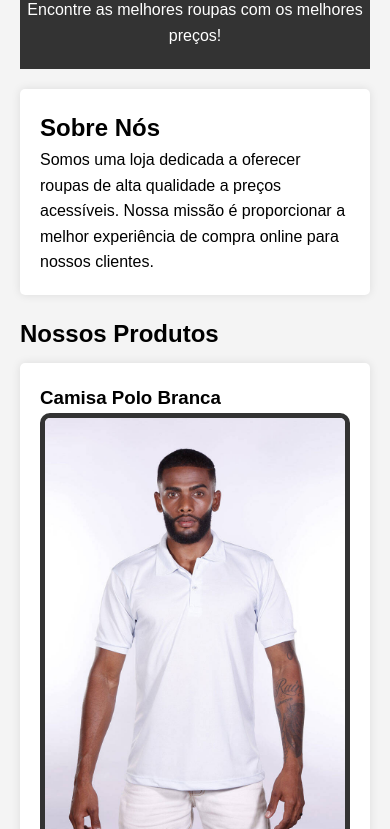
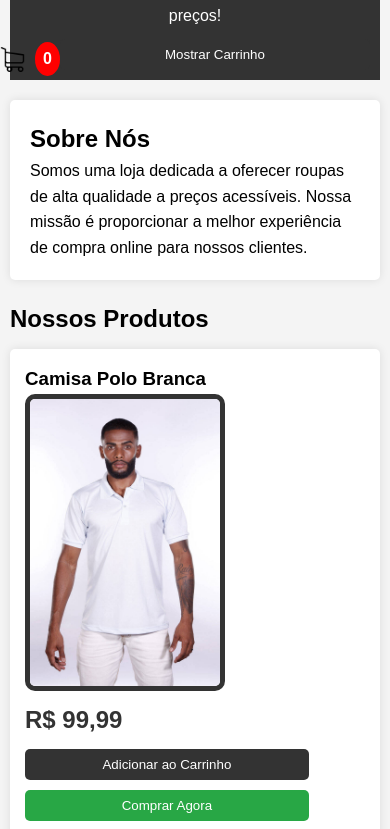
Before and after one commit to kadublack999/meu-site, a plain HTML site: page index.html in a window 390 px wide. Shown: the part 155-984 px from the top of the page. Drawn offline with Linux system fonts and the light colour scheme.

Commit message:
Update styles.css

```diff
--- a/styles.css
+++ b/styles.css
@@ -57,24 +57,24 @@ header h1 {
     top: 100%;
     left: 50%;
     transform: translateX(-50%);
-    width: 400px; /* Ajuste o tamanho conforme necessário */
+    width: 400px;
     height: auto;
     background: #fff;
     border: 1px solid #ddd;
     border-radius: 5px;
     box-shadow: 0 2px 10px rgba(0, 0, 0, 0.2);
-    display: none; /* Inicialmente escondido */
+    display: none;
     padding: 10px;
-    z-index: 1000; /* Para garantir que a imagem esteja acima de outros elementos */
+    z-index: 1000;
 }
 
 .carrinho:not(.vazio):hover .imagem-preview {
-    display: block; /* Exibe a imagem ao passar o mouse somente se o carrinho não estiver vazio */
+    display: block;
 }
 
 .imagem-preview img {
     width: 100%;
-    height: auto; /* Mantém a proporção da imagem */
+    height: auto;
 }
 
 /* Seção de Introdução */
@@ -108,14 +108,16 @@ header h1 {
 .produto-info {
     display: flex;
     align-items: center;
+    flex-wrap: wrap; /* Permite que os itens se ajustem em telas menores */
 }
 
 .produto img {
-    width: 200px; /* Ajuste a largura conforme necessário */
-    height: auto; /* Mantém a proporção da imagem */
-    border: 5px solid #333; /* Define a borda */
-    border-radius: 10px; /* Define os cantos arredondados */
-    margin-right: 20px; /* Espaço entre a imagem e os detalhes do produto */
+    width: 100%;
+    max-width: 200px; /* Limita a largura máxima */
+    height: auto;
+    border: 5px solid #333;
+    border-radius: 10px;
+    margin-right: 20px;
     transition: transform 0.3s ease;
 }
 
@@ -201,7 +203,6 @@ header h1 {
     background-color: #117a8b;
 }
 
-/* Animação para o botão Adicionar ao Carrinho */
 .btn.adicionar {
     position: relative;
 }
@@ -258,6 +259,16 @@ footer {
 
 /* Media Queries para Responsividade */
 @media (max-width: 768px) {
+    body {
+        padding: 10px;
+    }
+
+    .carrinho {
+        position: relative;
+        top: 10px;
+        right: 10px;
+    }
+
     .produto-info {
         flex-direction: column;
         align-items: flex-start;
@@ -272,4 +283,38 @@ footer {
         width: 100%;
         text-align: center;
     }
+
+    .imagem-preview {
+        width: 100%;
+        left: 0;
+        transform: translateX(0);
+    }
 }
+
+@media (max-width: 480px) {
+    header {
+        padding: 10px 0;
+    }
+
+    .carrinho img {
+        width: 25px;
+        height: 25px;
+    }
+
+    #quantidade-carrinho {
+        font-size: 16px;
+        padding: 4px 8px;
+    }
+
+    .produto {
+        padding: 15px;
+    }
+
+    .detalhes-produto {
+        padding: 15px;
+    }
+
+    .btn {
+        padding: 8px 15px;
+    }
+}
```
